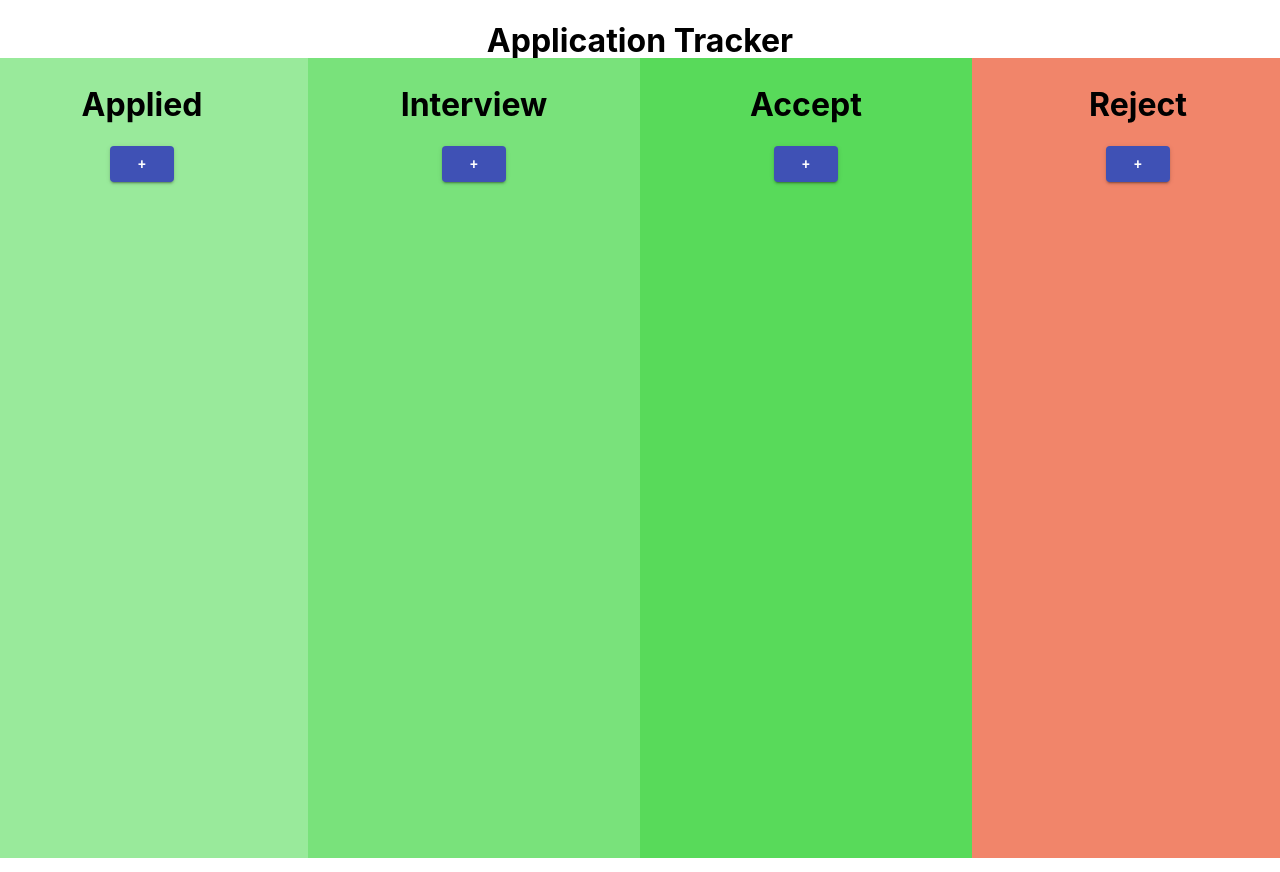
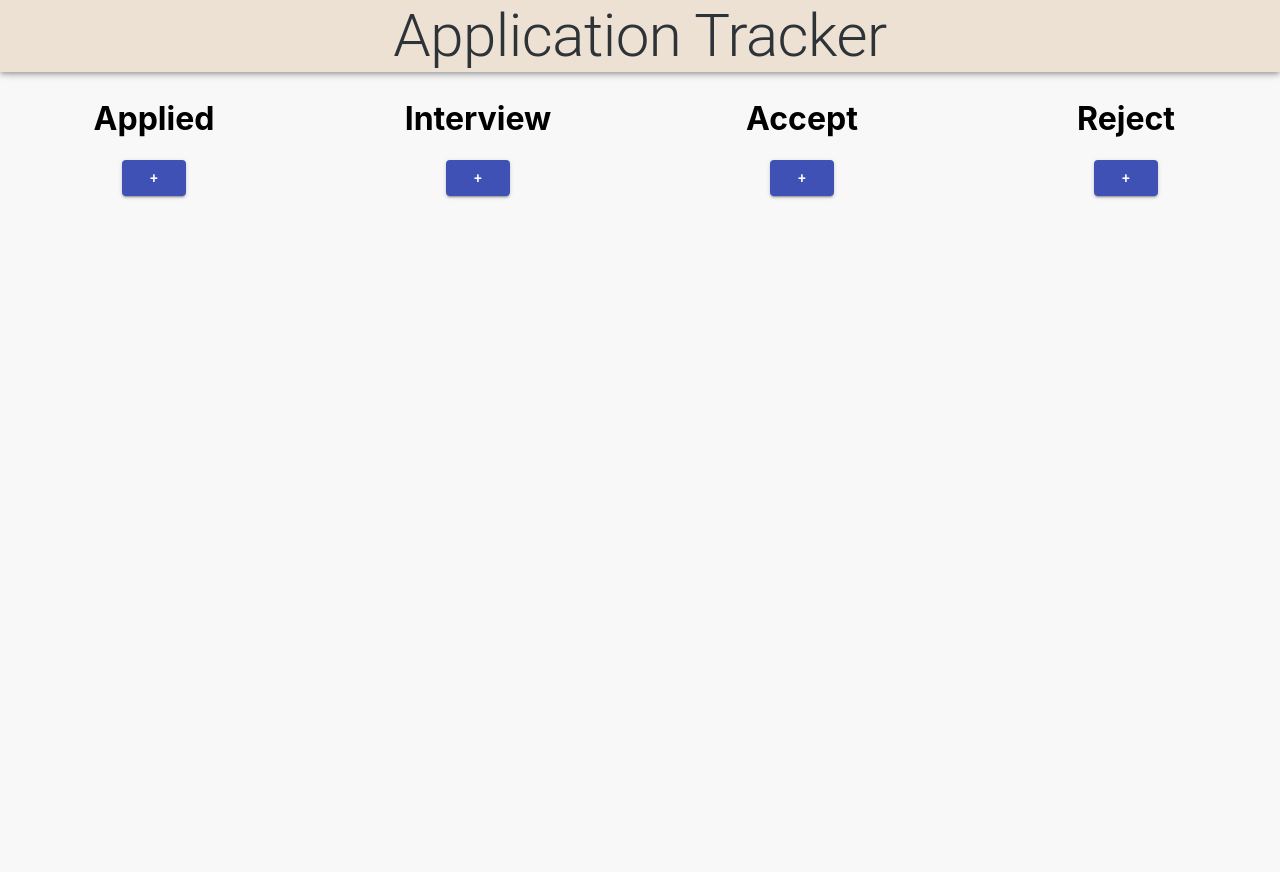
Before and after one commit to prateekJani/todolist-react-app, a React (Create React App) app: page / in a window 1280 px wide. Shown: the top 872 px of the page. Built offline with nearby package versions, Linux system fonts and the light colour scheme.

Commit message:
Update App.js

```diff
--- a/src/App.js
+++ b/src/App.js
@@ -2,24 +2,54 @@ import React from 'react';
 import './App.css';
 import Grid from '@material-ui/core/Grid';
 import AppliedComponent from './Components/ToDoListComponent/AppliedComponent'
+import AppBar from '@material-ui/core/AppBar';
+import Toolbar from '@material-ui/core/Toolbar';
+import Typography from '@material-ui/core/Typography';
+import { makeStyles } from '@material-ui/core/styles';
+
+
+const useStyles = makeStyles((theme) => ({
+  title: {
+    flexGrow: 1,
+    color: '#2e3338',
+    backgroundColor: '#ede1d4',
+  },
+  bar: {
+    backgroundColor: '#ede1d4',
+  },
+}));
 
 
 function App() {
+  const classes = useStyles();
 
   return (
     <div className = "Outerbody">
-      <h1>Application Tracker</h1>
-      <Grid container spacing={6}>
-        <Grid item xs={3} style={{height: '100vh', boxShadow: "1px 3px 1px #9E9E9E", padding: '6px', backgroundColor: '#99ea9b'}} >
+      <div>
+        <AppBar className = {classes.bar}>
+          <Toolbar>
+            <Typography variant="h2" className={classes.title}>
+                Application Tracker
+            </Typography>
+          </Toolbar>
+        </AppBar>
+      </div>
+      {/* <h1>Application Tracker</h1> */}
+      <br/>
+      <br/>
+      <br/>
+      <br/>
+      <Grid container spacing={2}>
+        <Grid item xs={3} style={{height: '100vh', boxShadow: "1px 3px 1px #9E9E9E", padding: '6px', backgroundColor: '#f8f8f8'}} >
           <AppliedComponent  gridName = 'Applied'/>
         </Grid>
-        <Grid item xs={3} style={{height: '100vh', boxShadow: "1px 3px 1px #9E9E9E", padding: '6px', backgroundColor: '#79e27b'}}>
+        <Grid item xs={3} style={{height: '100vh', boxShadow: "1px 3px 1px #9E9E9E", padding: '6px', backgroundColor: '#f8f8f8'}}>
           <AppliedComponent  gridName = 'Interview'/>
         </Grid>
-        <Grid item xs={3} style={{height: '100vh', boxShadow: "1px 3px 1px #9E9E9E", padding: '6px', backgroundColor: '#58da5a'}}>
+        <Grid item xs={3} style={{height: '100vh', boxShadow: "1px 3px 1px #9E9E9E", padding: '6px', backgroundColor: '#f8f8f8'}}>
           <AppliedComponent  gridName = 'Accept'/>
         </Grid>
-        <Grid item xs={3} style={{height: '100vh', boxShadow: "1px 3px 1px #9E9E9E", padding: '6px', backgroundColor: '#f1856a'}}>
+        <Grid item xs={3} style={{height: '100vh', boxShadow: "1px 3px 1px #9E9E9E", padding: '6px', backgroundColor: '#f8f8f8'}}>
           <AppliedComponent  gridName = 'Reject'/>
         </Grid>
       </Grid>
```
